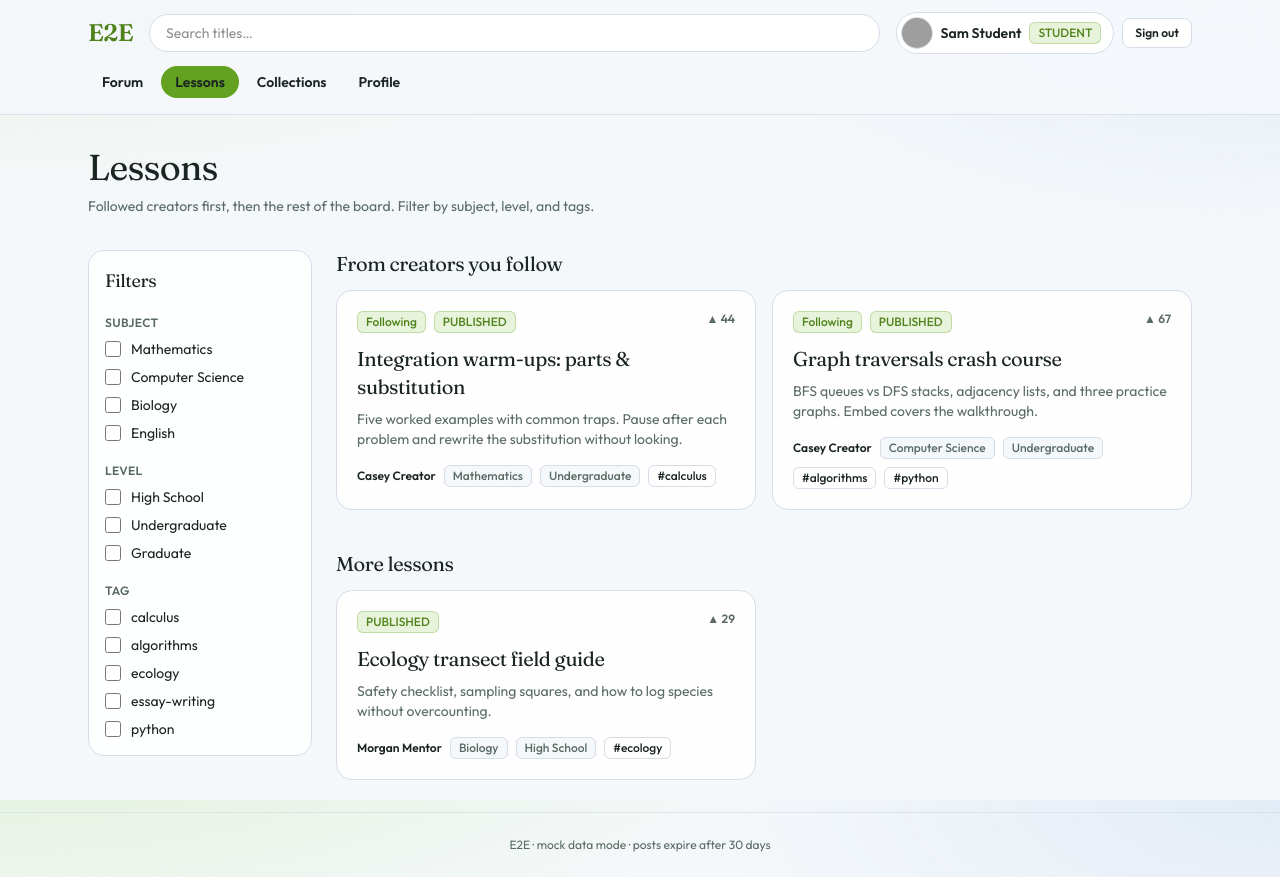
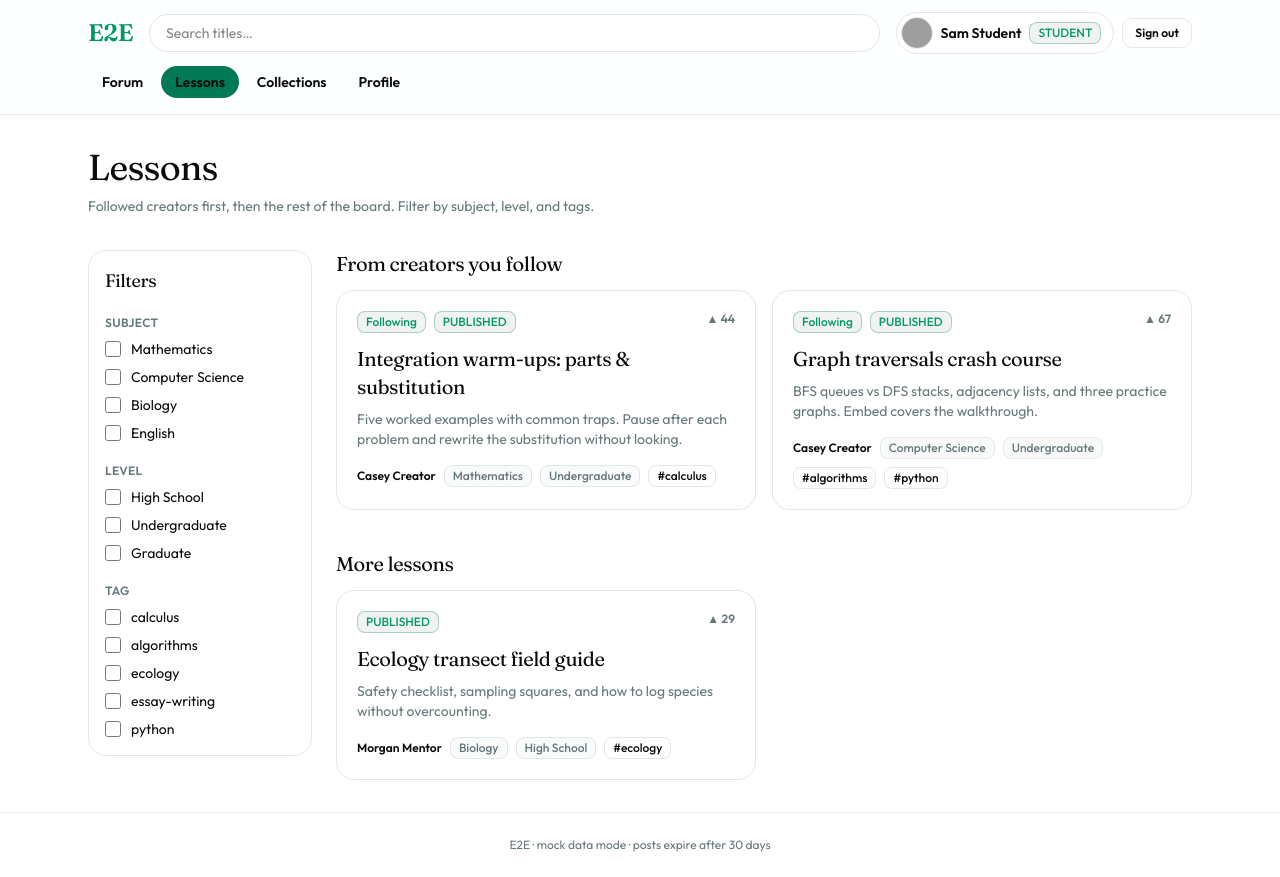
Before and after one commit to HintharProject/E2E-Frontend, a Next.js app: page /lessons in a window 1280 px wide. Built offline with nearby package versions, Linux system fonts and the light colour scheme; grey boxes are pictures that could not be loaded.

Commit message:
experiment with Shadcn preset

```diff
--- a/src/app/globals.css
+++ b/src/app/globals.css
@@ -1,21 +1,120 @@
 @import "tailwindcss";
 
 :root {
-  --brand: #63a121;
-  --brand-dark: #4f821a;
-  --brand-soft: #e8f3dc;
-  --surface: #f5f8fb;
-  --surface-raised: #ffffff;
-  --ink: #1a2421;
-  --ink-muted: #5a6b64;
-  --line: #d5dde6;
-  --danger: #b42318;
-  --warning: #b54708;
-  --background: var(--surface);
-  --foreground: var(--ink);
+  --background: oklch(1 0 0);
+  --foreground: oklch(0.148 0.004 228.8);
+  --card: oklch(1 0 0);
+  --card-foreground: oklch(0.148 0.004 228.8);
+  --popover: oklch(1 0 0);
+  --popover-foreground: oklch(0.148 0.004 228.8);
+  --primary: oklch(0.508 0.118 165.612);
+  --primary-foreground: oklch(0.979 0.021 166.113);
+  --secondary: oklch(0.967 0.001 286.375);
+  --secondary-foreground: oklch(0.21 0.006 285.885);
+  --muted: oklch(0.963 0.002 197.1);
+  --muted-foreground: oklch(0.56 0.021 213.5);
+  --accent: oklch(0.963 0.002 197.1);
+  --accent-foreground: oklch(0.218 0.008 223.9);
+  --destructive: oklch(0.577 0.245 27.325);
+  --border: oklch(0.925 0.005 214.3);
+  --input: oklch(0.925 0.005 214.3);
+  --ring: oklch(0.723 0.014 214.4);
+  --chart-1: oklch(0.855 0.138 181.071);
+  --chart-2: oklch(0.704 0.14 182.503);
+  --chart-3: oklch(0.6 0.118 184.704);
+  --chart-4: oklch(0.511 0.096 186.391);
+  --chart-5: oklch(0.437 0.078 188.216);
+  --radius: 0.625rem;
+  --sidebar: oklch(0.987 0.002 197.1);
+  --sidebar-foreground: oklch(0.148 0.004 228.8);
+  --sidebar-primary: oklch(0.596 0.145 163.225);
+  --sidebar-primary-foreground: oklch(0.979 0.021 166.113);
+  --sidebar-accent: oklch(0.963 0.002 197.1);
+  --sidebar-accent-foreground: oklch(0.218 0.008 223.9);
+  --sidebar-border: oklch(0.925 0.005 214.3);
+  --sidebar-ring: oklch(0.723 0.014 214.4);
+  --warning: oklch(0.705 0.157 70.67);
+
+  /* Compatibility aliases for existing app utilities */
+  --brand: var(--primary);
+  --brand-dark: var(--sidebar-primary);
+  --brand-soft: var(--accent);
+  --surface: var(--sidebar);
+  --surface-raised: var(--card);
+  --ink: var(--foreground);
+  --ink-muted: var(--muted-foreground);
+  --line: var(--border);
+  --danger: var(--destructive);
+}
+
+.dark {
+  --background: oklch(0.148 0.004 228.8);
+  --foreground: oklch(0.987 0.002 197.1);
+  --card: oklch(0.218 0.008 223.9);
+  --card-foreground: oklch(0.987 0.002 197.1);
+  --popover: oklch(0.218 0.008 223.9);
+  --popover-foreground: oklch(0.987 0.002 197.1);
+  --primary: oklch(0.432 0.095 166.913);
+  --primary-foreground: oklch(0.979 0.021 166.113);
+  --secondary: oklch(0.274 0.006 286.033);
+  --secondary-foreground: oklch(0.985 0 0);
+  --muted: oklch(0.275 0.011 216.9);
+  --muted-foreground: oklch(0.723 0.014 214.4);
+  --accent: oklch(0.275 0.011 216.9);
+  --accent-foreground: oklch(0.987 0.002 197.1);
+  --destructive: oklch(0.704 0.191 22.216);
+  --border: oklch(1 0 0 / 10%);
+  --input: oklch(1 0 0 / 15%);
+  --ring: oklch(0.56 0.021 213.5);
+  --chart-1: oklch(0.855 0.138 181.071);
+  --chart-2: oklch(0.704 0.14 182.503);
+  --chart-3: oklch(0.6 0.118 184.704);
+  --chart-4: oklch(0.511 0.096 186.391);
+  --chart-5: oklch(0.437 0.078 188.216);
+  --sidebar: oklch(0.218 0.008 223.9);
+  --sidebar-foreground: oklch(0.987 0.002 197.1);
+  --sidebar-primary: oklch(0.696 0.17 162.48);
+  --sidebar-primary-foreground: oklch(0.262 0.051 172.552);
+  --sidebar-accent: oklch(0.275 0.011 216.9);
+  --sidebar-accent-foreground: oklch(0.987 0.002 197.1);
+  --sidebar-border: oklch(1 0 0 / 10%);
+  --sidebar-ring: oklch(0.56 0.021 213.5);
+  --warning: oklch(0.769 0.164 70.08);
 }
 
 @theme inline {
+  --color-background: var(--background);
+  --color-foreground: var(--foreground);
+  --color-card: var(--card);
+  --color-card-foreground: var(--card-foreground);
+  --color-popover: var(--popover);
+  --color-popover-foreground: var(--popover-foreground);
+  --color-primary: var(--primary);
+  --color-primary-foreground: var(--primary-foreground);
+  --color-secondary: var(--secondary);
+  --color-secondary-foreground: var(--secondary-foreground);
+  --color-muted: var(--muted);
+  --color-muted-foreground: var(--muted-foreground);
+  --color-accent: var(--accent);
+  --color-accent-foreground: var(--accent-foreground);
+  --color-destructive: var(--destructive);
+  --color-border: var(--border);
+  --color-input: var(--input);
+  --color-ring: var(--ring);
+  --color-chart-1: var(--chart-1);
+  --color-chart-2: var(--chart-2);
+  --color-chart-3: var(--chart-3);
+  --color-chart-4: var(--chart-4);
+  --color-chart-5: var(--chart-5);
+  --color-sidebar: var(--sidebar);
+  --color-sidebar-foreground: var(--sidebar-foreground);
+  --color-sidebar-primary: var(--sidebar-primary);
+  --color-sidebar-primary-foreground: var(--sidebar-primary-foreground);
+  --color-sidebar-accent: var(--sidebar-accent);
+  --color-sidebar-accent-foreground: var(--sidebar-accent-foreground);
+  --color-sidebar-border: var(--sidebar-border);
+  --color-sidebar-ring: var(--sidebar-ring);
+  --color-warning: var(--warning);
   --color-brand: var(--brand);
   --color-brand-dark: var(--brand-dark);
   --color-brand-soft: var(--brand-soft);
@@ -25,21 +124,26 @@
   --color-ink-muted: var(--ink-muted);
   --color-line: var(--line);
   --color-danger: var(--danger);
-  --color-warning: var(--warning);
-  --color-background: var(--background);
-  --color-foreground: var(--foreground);
+  --radius-sm: calc(var(--radius) * 0.6);
+  --radius-md: calc(var(--radius) * 0.8);
+  --radius-lg: var(--radius);
+  --radius-xl: calc(var(--radius) * 1.4);
+  --radius-2xl: calc(var(--radius) * 1.8);
+  --radius-3xl: calc(var(--radius) * 2.2);
+  --radius-4xl: calc(var(--radius) * 2.6);
   --font-sans: var(--font-body);
   --font-display: var(--font-display);
 }
 
-body {
-  background:
-    radial-gradient(ellipse 120% 80% at 0% -20%, #dcefd0 0%, transparent 55%),
-    radial-gradient(ellipse 90% 60% at 100% 0%, #e3ecf6 0%, transparent 50%),
-    var(--surface);
-  color: var(--ink);
-  font-family: var(--font-body), ui-sans-serif, sans-serif;
-  min-height: 100%;
+@layer base {
+  * {
+    @apply border-border outline-ring/50;
+  }
+
+  body {
+    @apply bg-background text-foreground min-h-full;
+    font-family: var(--font-body), ui-sans-serif, sans-serif;
+  }
 }
 
 h1,
@@ -56,6 +160,6 @@ a {
 }
 
 ::selection {
-  background: var(--brand-soft);
-  color: var(--ink);
+  background: var(--accent);
+  color: var(--accent-foreground);
 }
--- a/src/app/sign-in/[[...sign-in]]/page.tsx
+++ b/src/app/sign-in/[[...sign-in]]/page.tsx
@@ -5,7 +5,7 @@ import { SignIn } from "@clerk/nextjs";
 
 function MockSignIn() {
   return (
-    <div className="w-full max-w-md rounded-3xl border border-line bg-white p-8 shadow-[0_24px_60px_-40px_rgba(99,161,33,0.5)]">
+    <div className="w-full max-w-md rounded-3xl border border-line bg-card p-8 shadow-sm">
       <h1 className="font-display text-2xl text-ink">Sign in</h1>
       <p className="mt-2 text-sm text-ink-muted">
         Mock mode — no API or database. Continue as the sample Admin user.
--- a/src/app/sign-up/[[...sign-up]]/page.tsx
+++ b/src/app/sign-up/[[...sign-up]]/page.tsx
@@ -5,7 +5,7 @@ import { SignUp } from "@clerk/nextjs";
 
 function MockSignUp() {
   return (
-    <div className="w-full max-w-md rounded-3xl border border-line bg-white p-8 shadow-[0_24px_60px_-40px_rgba(99,161,33,0.5)]">
+    <div className="w-full max-w-md rounded-3xl border border-line bg-card p-8 shadow-sm">
       <h1 className="font-display text-2xl text-ink">Create account</h1>
       <p className="mt-2 text-sm text-ink-muted">
         Mock mode — accounts are not persisted. Continue to explore sample data.
--- a/src/components/app-header.tsx
+++ b/src/components/app-header.tsx
@@ -72,7 +72,7 @@ export function AppHeader() {
   });
 
   return (
-    <header className="sticky top-0 z-40 border-b border-line/80 bg-[#F5F8FB]/90 backdrop-blur-md">
+    <header className="sticky top-0 z-40 border-b border-line/80 bg-background/90 backdrop-blur-md">
       {writeLocked ? (
         <div className="bg-warning px-4 py-2 text-center text-sm font-semibold text-white">
           Read-only mode — your account is restricted ({user.banState}). You can
--- a/src/components/content-cards.tsx
+++ b/src/components/content-cards.tsx
@@ -19,7 +19,7 @@ export function PostCard({ post }: { post: Post }) {
   const expiresIn = daysUntil(post.expiresAt);
 
   return (
-    <article className="group rounded-2xl border border-line bg-white/90 p-5 transition hover:border-brand/35 hover:shadow-[0_12px_40px_-24px_rgba(99,161,33,0.45)]">
+    <article className="group rounded-2xl border border-line bg-white/90 p-5 transition hover:border-brand/35 hover:shadow-[0_12px_40px_-24px_oklch(0.508_0.118_165.612_/_0.45)]">
       <div className="flex items-start justify-between gap-3">
         <div className="flex items-center gap-3">
           {author ? (
@@ -86,7 +86,7 @@ export function LessonCard({ lesson }: { lesson: Lesson }) {
   const tagNames = getTagNames(lesson.tagIds);
 
   return (
-    <article className="rounded-2xl border border-line bg-white/90 p-5 transition hover:border-brand/35 hover:shadow-[0_12px_40px_-24px_rgba(99,161,33,0.45)]">
+    <article className="rounded-2xl border border-line bg-white/90 p-5 transition hover:border-brand/35 hover:shadow-[0_12px_40px_-24px_oklch(0.508_0.118_165.612_/_0.45)]">
       <div className="flex items-start justify-between gap-2">
         <div className="flex items-center gap-2">
           {lesson.followedAuthor ? (
--- a/src/lib/clerk-appearance.ts
+++ b/src/lib/clerk-appearance.ts
@@ -1,17 +1,17 @@
 export const clerkAppearance = {
   variables: {
-    colorPrimary: "#63A121",
-    colorBackground: "#ffffff",
-    colorText: "#1a2421",
-    colorTextSecondary: "#5a6b64",
-    borderRadius: "0.75rem",
+    colorPrimary: "oklch(0.508 0.118 165.612)",
+    colorBackground: "oklch(1 0 0)",
+    colorText: "oklch(0.148 0.004 228.8)",
+    colorTextSecondary: "oklch(0.56 0.021 213.5)",
+    borderRadius: "0.625rem",
   },
   elements: {
-    card: "shadow-[0_24px_60px_-40px_rgba(99,161,33,0.5)] border border-[#d5dde6]",
+    card: "shadow-sm border border-border",
     formButtonPrimary:
-      "bg-[#63A121] hover:bg-[#4f821a] text-white font-semibold",
-    footerActionLink: "text-[#4f821a] hover:text-[#63A121]",
+      "bg-primary hover:bg-sidebar-primary text-primary-foreground font-semibold",
+    footerActionLink: "text-sidebar-primary hover:text-primary",
     headerTitle: "font-serif",
-    headerSubtitle: "text-[#5a6b64]",
+    headerSubtitle: "text-muted-foreground",
   },
 } as const;
```
Also changed, not shown: components.json (added).
